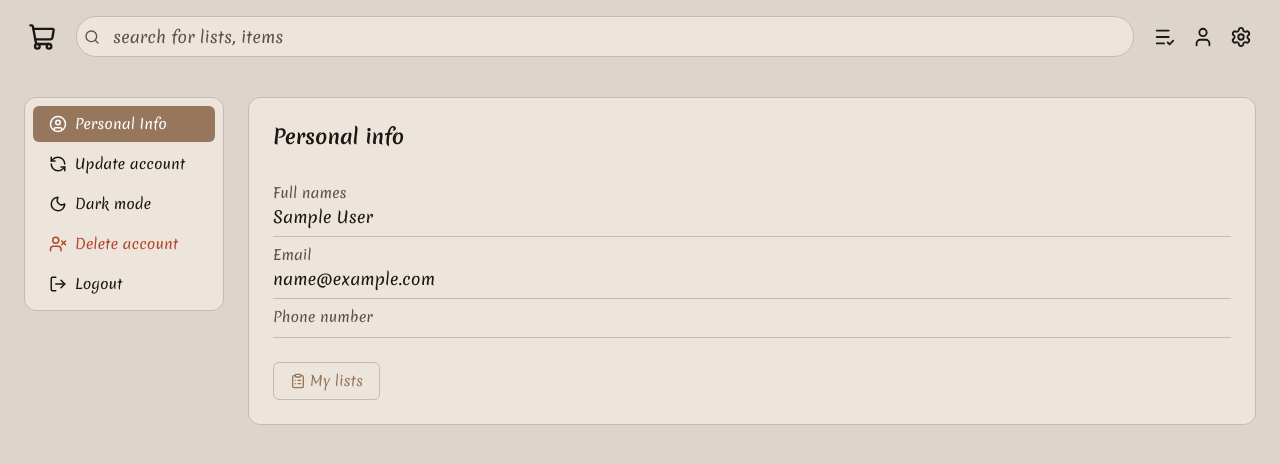
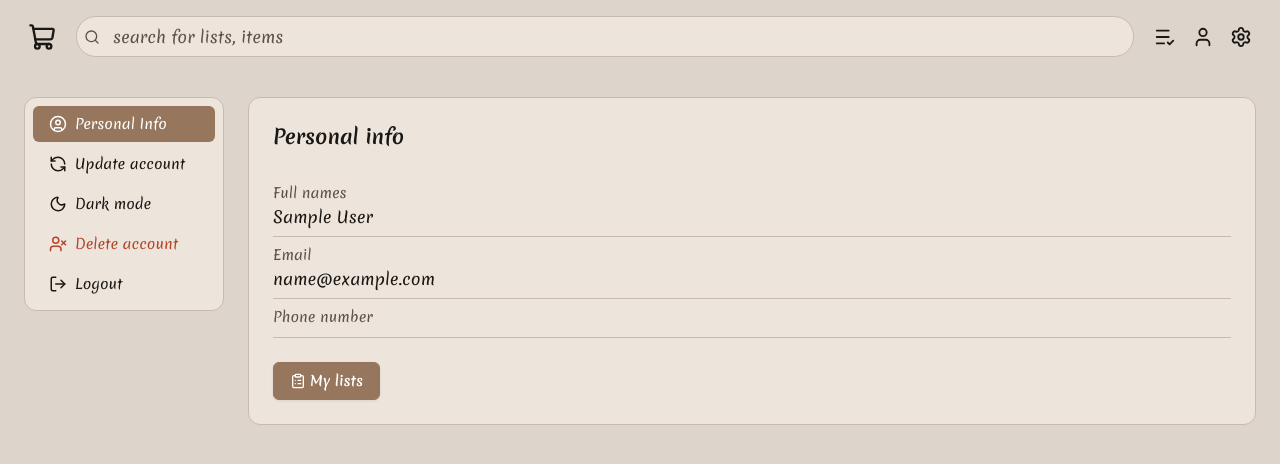
Before and after one commit to thegrindneverstops21/shopping-list, a React (Vite) app: page /profile in a window 1280 px wide. Shown: the top 464 px of the page. Built offline with nearby package versions, Linux system fonts and the light colour scheme; no server answers; sample sign-in values are in the browser's storage; a web font is replaced by a local one.

Commit message:
fixed readme

```diff
--- a/db.json
+++ b/db.json
@@ -365,16 +365,6 @@
       "id": 22
     },
     {
-      "name": "MILK",
-      "quantity": 1,
-      "notes": "",
-      "category": "General",
-      "imageUrl": "https://images.unsplash.com/photo-1550583724-b2692b85b150?crop=entropy&cs=tinysrgb&fit=max&fm=jpg&ixid=M3wxMDQ1MjA0fDB8MXxzZWFyY2h8MXx8TUlMS3xlbnwwfHx8fDE3ODg3ODIzNjZ8MA&ixlib=rb-4.1.0&q=80&w=400",
-      "listId": "11",
-      "createdAt": "2026-09-07T11:59:57.455Z",
-      "id": 23
-    },
-    {
       "name": "rICE",
       "quantity": 1,
       "notes": "",
@@ -413,6 +403,16 @@
       "listId": "11",
       "createdAt": "2026-09-07T12:00:59.793Z",
       "id": 27
+    },
+    {
+      "name": "Milk",
+      "quantity": 1,
+      "notes": "",
+      "category": "Groceries",
+      "imageUrl": "https://images.unsplash.com/photo-1550583724-b2692b85b150?crop=entropy&cs=tinysrgb&fit=max&fm=jpg&ixid=M3wxMDQ1MjA0fDB8MXxzZWFyY2h8MXx8TWlsa3xlbnwwfHx8fDE3ODg4NDc2NDF8MA&ixlib=rb-4.1.0&q=80&w=400",
+      "listId": "11",
+      "createdAt": "2026-09-08T06:08:25.888Z",
+      "id": 28
     }
   ],
   "categories": [
--- a/src/styles/profile.css
+++ b/src/styles/profile.css
@@ -78,16 +78,20 @@
   align-items: center;
   gap: var(--space-xs);
   margin-top: var(--space-lg);
-  background: none;
-  border: 1px solid var(--color-border);
+  background: var(--color-primary);
+  border: 1px solid var(--color-primary);
   border-radius: var(--radius-sm);
   padding: var(--space-sm) var(--space-md);
-  color: var(--color-primary);
+  color: #fff;
   font-size: var(--font-size-sm);
+  font-weight: 600;
+  box-shadow: var(--shadow-sm);
 }
 
 .profile-my-lists-link:hover {
-  background: var(--color-surface-hover);
+  background: var(--color-primary-hover);
+  border-color: var(--color-primary-hover);
+  box-shadow: var(--shadow-md);
 }
 
 @media (max-width: 640px) {
```
Also changed, not shown: 1 other file (tests, documents, lock files or other folders).
